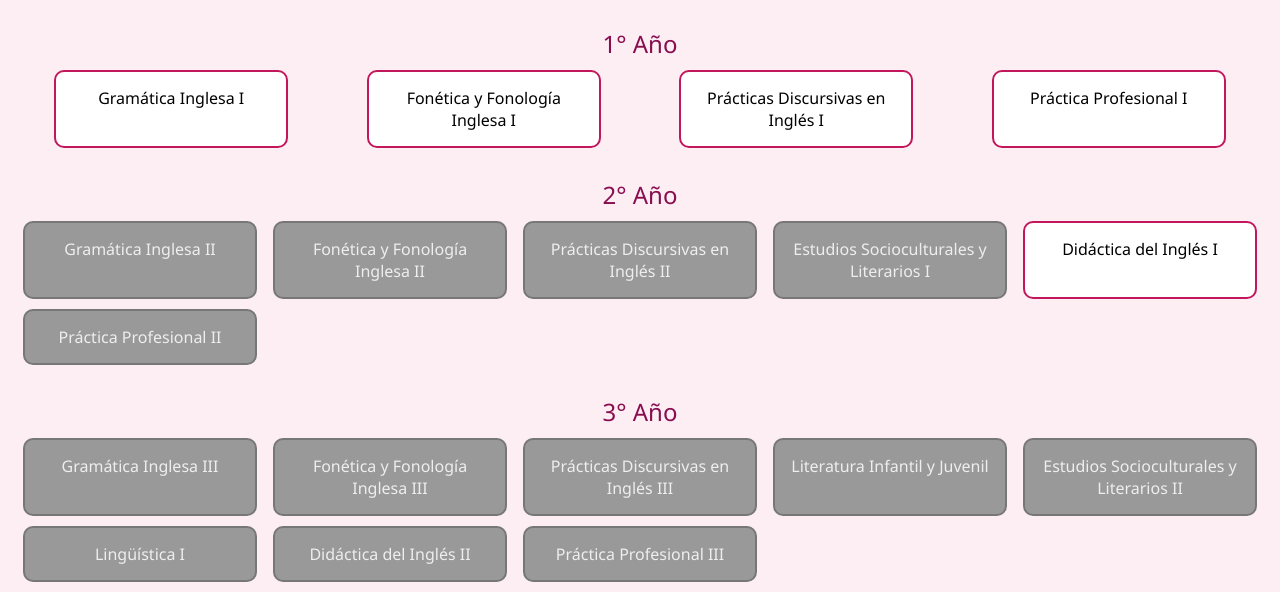
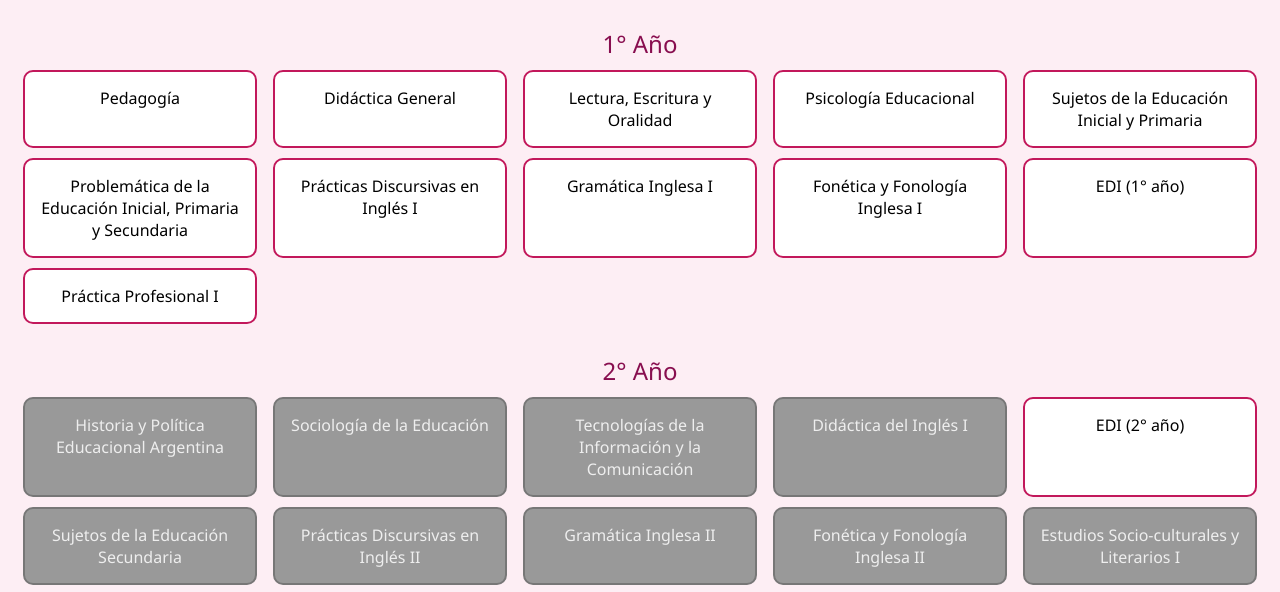
Before and after one commit to soffiiilu/malla-ingles-terciario-tucuman, a plain HTML site: page index.html in a window 1280 px wide. Shown: the part 87-679 px from the top of the page. Drawn offline with Linux system fonts and the light colour scheme.

Commit message:
Update index.html

```diff
--- a/index.html
+++ b/index.html
@@ -93,31 +93,49 @@
 
   <script>
     const materiasData = [
-      // [ID, Nombre, Correlativas (array de ID)]
-      [1, "Gramática Inglesa I", []],
-      [2, "Fonética y Fonología Inglesa I", []],
-      [3, "Prácticas Discursivas en Inglés I", []],
-      [4, "Gramática Inglesa II", [1]],
-      [5, "Fonética y Fonología Inglesa II", [2]],
-      [6, "Prácticas Discursivas en Inglés II", [1,2,3]],
-      [7, "Estudios Socioculturales y Literarios I", [3]],
-      [8, "Gramática Inglesa III", [4]],
-      [9, "Fonética y Fonología Inglesa III", [5]],
-      [10, "Prácticas Discursivas en Inglés III", [4,5,6]],
-      [11, "Literatura Infantil y Juvenil", [6]],
-      [12, "Estudios Socioculturales y Literarios II", [6,7]],
-      [13, "Lingüística I", [4]],
-      [14, "Didáctica del Inglés I", []],
-      [15, "Didáctica del Inglés II", [6,14]],
-      [16, "Didáctica del Inglés III", [10,15]],
-      [17, "Lingüística II", [13,10]],
-      [18, "Literatura Anglófona", [10,11]],
-      [19, "Estudios Socioculturales y Literarios III", [12]],
-      [20, "Prácticas Discursivas en Inglés IV", [10]],
-      [21, "Práctica Profesional I", []],
-      [22, "Práctica Profesional II", [21]],
-      [23, "Práctica Profesional III", [22]],
-      [24, "Práctica Profesional IV y Residencia", [23]],
+      [1, "Pedagogía", []],
+      [2, "Didáctica General", []],
+      [3, "Lectura, Escritura y Oralidad", []],
+      [4, "Psicología Educacional", []],
+      [5, "Sujetos de la Educación Inicial y Primaria", []],
+      [6, "Problemática de la Educación Inicial, Primaria y Secundaria", []],
+      [7, "Prácticas Discursivas en Inglés I", []],
+      [8, "Gramática Inglesa I", []],
+      [9, "Fonética y Fonología Inglesa I", []],
+      [10, "EDI (1° año)", []],
+      [11, "Práctica Profesional I", []],
+
+      [12, "Historia y Política Educacional Argentina", [1]],
+      [13, "Sociología de la Educación", [6]],
+      [14, "Tecnologías de la Información y la Comunicación", [3]],
+      [15, "Didáctica del Inglés I", [2,5,6]],
+      [16, "EDI (2° año)", []],
+      [17, "Sujetos de la Educación Secundaria", [4,5]],
+      [18, "Prácticas Discursivas en Inglés II", [7,8]],
+      [19, "Gramática Inglesa II", [8]],
+      [20, "Fonética y Fonología Inglesa II", [7,9]],
+      [21, "Estudios Socio-culturales y Literarios I", [7]],
+      [22, "Práctica Profesional II", []],
+
+      [23, "Filosofía de la Educación", [12]],
+      [24, "Formación Ética y Ciudadana", [13]],
+      [25, "Didáctica del Inglés II", [15,17,18,19]],
+      [26, "Prácticas Discursivas en Inglés III", [18,19]],
+      [27, "Lingüística I", [19]],
+      [28, "Fonética y Fonología Inglesa III", [20]],
+      [29, "Introducción a la Literatura y Literatura Infanto-Juvenil", [18,19]],
+      [30, "Estudios Socio-culturales y Literarios II", [18,21]],
+      [31, "Práctica Profesional III", []],
+
+      [32, "Educación Sexual Integral", [17]],
+      [33, "EDI (4° año)", []],
+      [34, "Didáctica del Inglés III", [26,25,31]],
+      [35, "Prácticas Discursivas en Inglés IV", [26,28]],
+      [36, "Literatura Anglófona", [26,29]],
+      [37, "Lingüística II", [26,27]],
+      [38, "Estudios Socio-culturales y Literarios III", [30]],
+      [39, "EDI (4° año extra)", []],
+      [40, "Práctica Profesional IV y Residencia", []],
     ];
 
     const contenedor = document.getElementById("contenedor-materias");
@@ -127,10 +145,10 @@
 
     function crearBloques() {
       const años = {
-        '1° Año': [1,2,3,21],
-        '2° Año': [4,5,6,7,14,22],
-        '3° Año': [8,9,10,11,12,13,15,23],
-        '4° Año': [16,17,18,19,20,24]
+        '1° Año': [1,2,3,4,5,6,7,8,9,10,11],
+        '2° Año': [12,13,14,15,16,17,18,19,20,21,22],
+        '3° Año': [23,24,25,26,27,28,29,30,31],
+        '4° Año': [32,33,34,35,36,37,38,39,40]
       };
 
       for (let [titulo, ids] of Object.entries(años)) {
```
